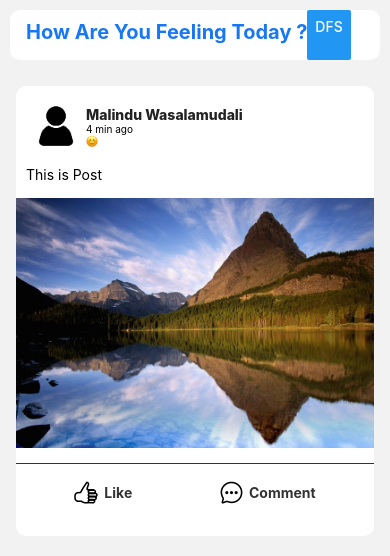
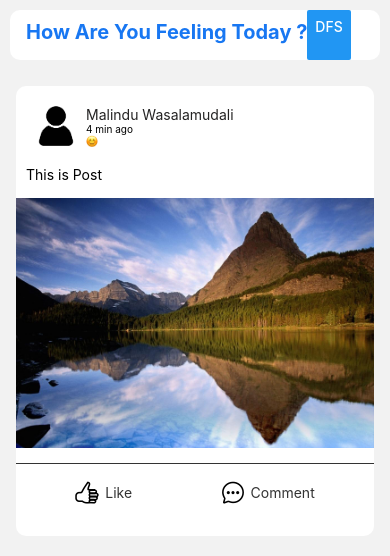
Before and after one commit to Group-15-2/imu, a React Native app: screen / in a window 390 px wide. Shown: the top 556 px of the page. Built offline with nearby package versions, Linux system fonts and the light colour scheme.

Commit message:
card error fix

```diff
--- a/components/card.js
+++ b/components/card.js
@@ -1,5 +1,5 @@
 import React from 'react'
-import { StyleSheet, Text, View, Image, Divider } from "react-native";
+import { StyleSheet, Text, View, Image, } from "react-native";
 import Icon from 'react-native-vector-icons/Ionicons';
 // import { Button } from 'react-native-web';
 
@@ -52,7 +52,7 @@ const cardStyles = StyleSheet.create({
     name: {
         // fontFamily: "Jakartha",
         fontSize: 14,
-        fontWeight: 800,
+        // fontWeight: 800,
         color: "#242323",
     },
     sub: {
@@ -61,7 +61,7 @@ const cardStyles = StyleSheet.create({
     },
     mood: {
         fontSize: 10,
-        fontWeight: 600,
+        // fontWeight: 600,
         color: "#504F4F",
     },
     image: {
@@ -78,11 +78,11 @@ const cardStyles = StyleSheet.create({
         flexDirection: 'row',
         justifyContent: 'center',
         borderRadius: 5,
-        padding: '2px 5px'
+        // padding: '2px 5px'
     },
     inttext: {
         fontSize: 14,
-        fontWeight: 'bold',
+        // fontWeight: 'bold',
         color: '#333',
         marginTop: 5,
         marginLeft: 5
```
